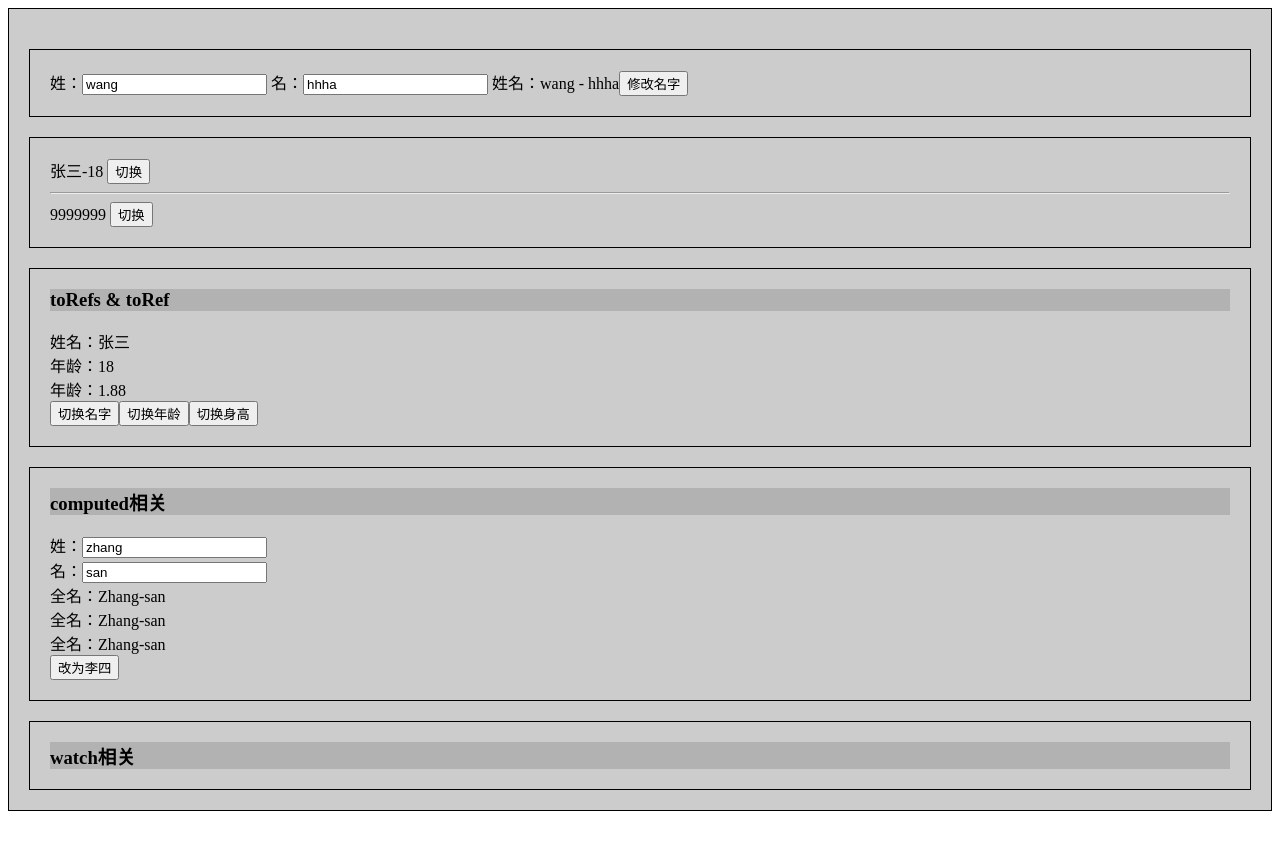
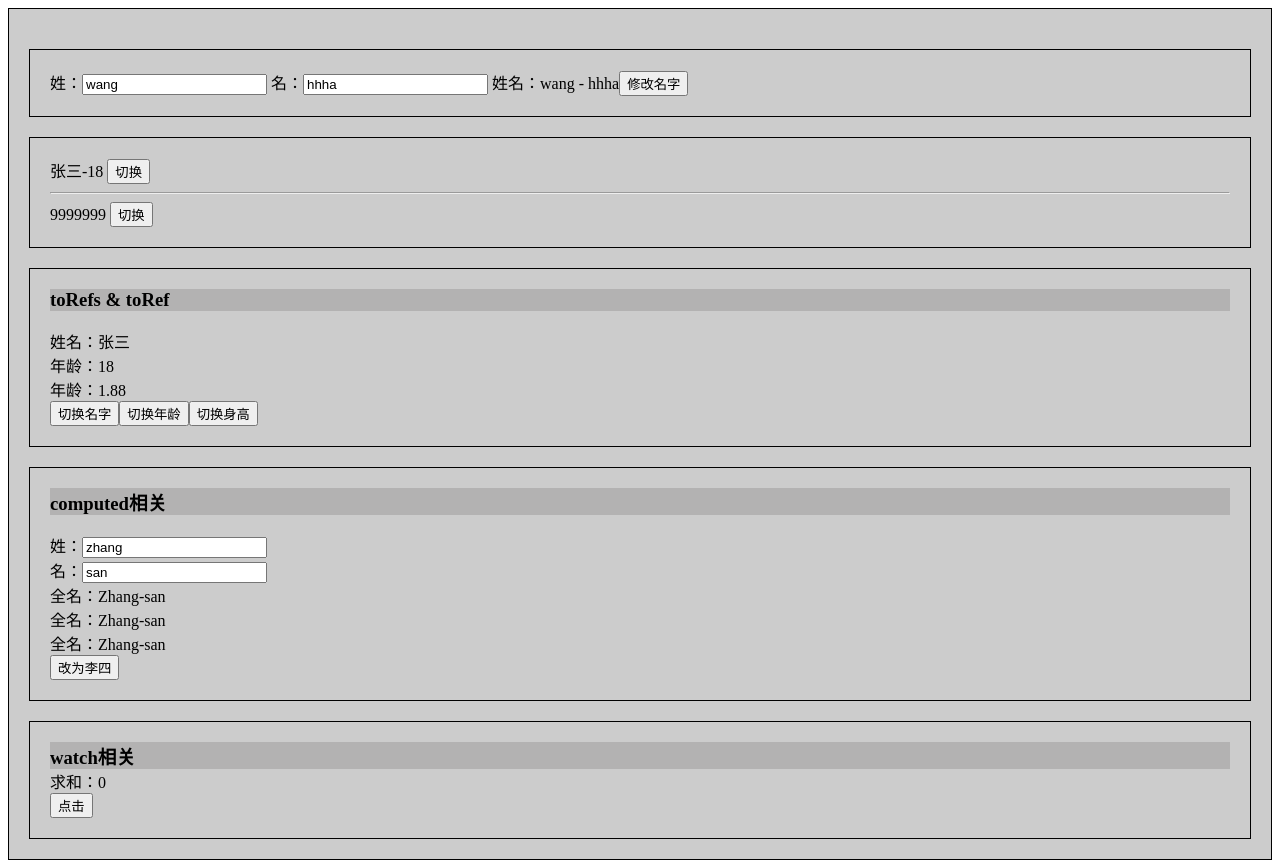
Before and after one commit to xiaodongxier/vue3_vite_ts_202401, a Vue app: page / in a window 1280 px wide. Before the commit the page ends 819 px from the top, so only its background shows below. Built offline with nearby package versions, Linux system fonts and the light colour scheme.

Commit message:
note-sync syncing

```diff
--- a/src/components/watch.vue
+++ b/src/components/watch.vue
@@ -1,7 +1,9 @@
 <template>
   <div class="child-wrap">
     <h3>{{title}}</h3>
-
+    求和：{{ sum }}
+    <br>
+    <button @click="sum++">点击</button>
 
 
   </div>
@@ -10,7 +12,7 @@
 <script setup lang="ts">
 import { ref } from 'vue';
 const title = ref("watch相关")
-
+const sum = ref(0);
 
 
 </script>
```
